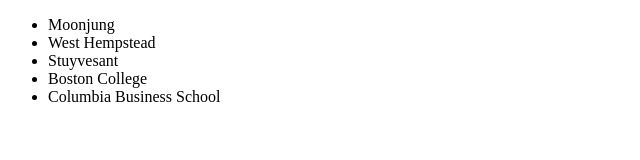
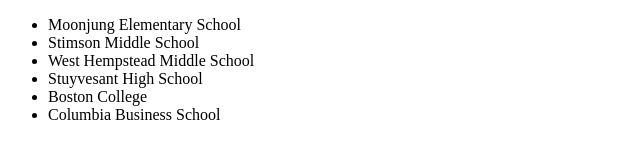
Before and after one commit to sueperoh/NewGitTest, a plain HTML site: page index.html in a window 1280 px wide. Shown: the whole page, without its empty margins (0-640 px from the left). Drawn offline with Linux system fonts and the light colour scheme.

Commit message:
Update Schools
Added proper titles
Added Stimson Middle School in Huntington Station

```diff
--- a/index.html
+++ b/index.html
@@ -6,9 +6,10 @@
 <body>
 	<div>
 		<ul>
-			<li>Moonjung</li>
-			<li>West Hempstead</li>
-			<li>Stuyvesant</li>
+			<li>Moonjung Elementary School</li>
+			<li>Stimson Middle School</li>
+			<li>West Hempstead Middle School</li>
+			<li>Stuyvesant High School</li>
 			<li>Boston College</li>
 			<li>Columbia Business School</li>
 		</ul>
```
